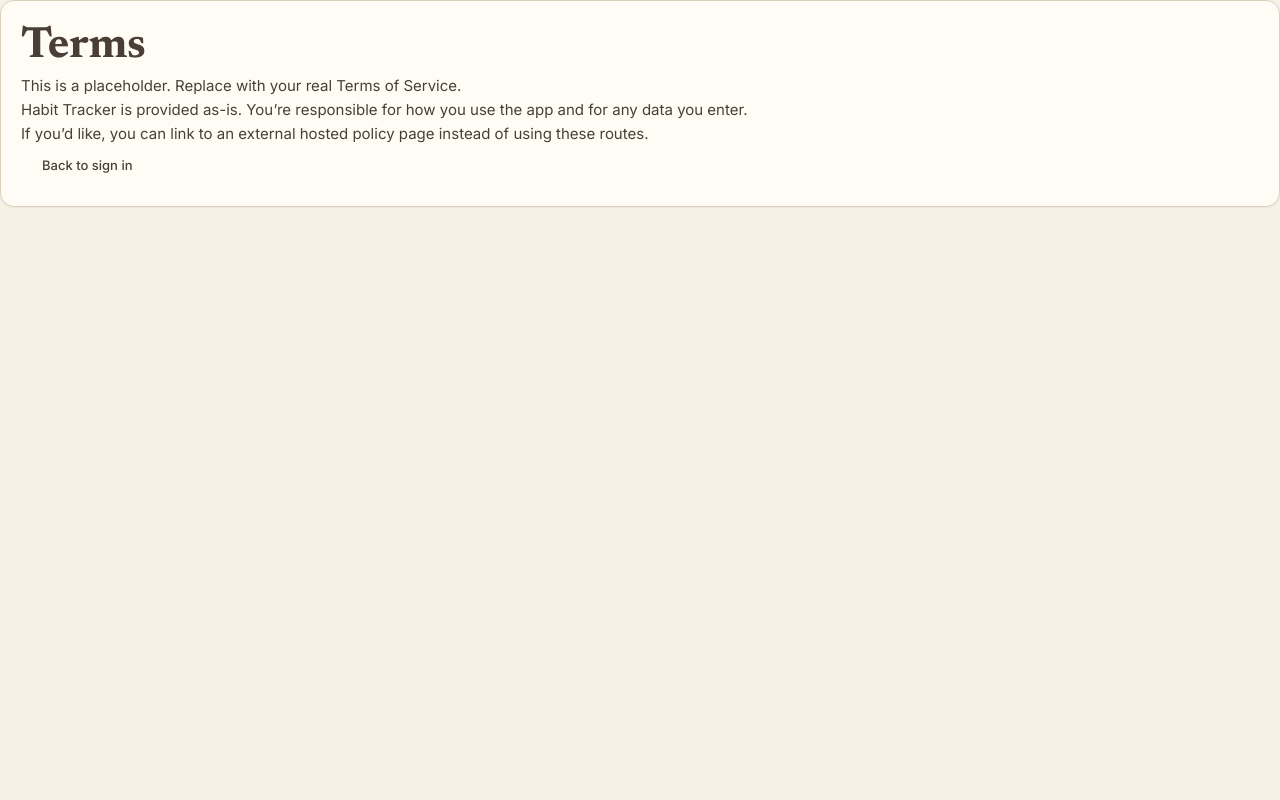
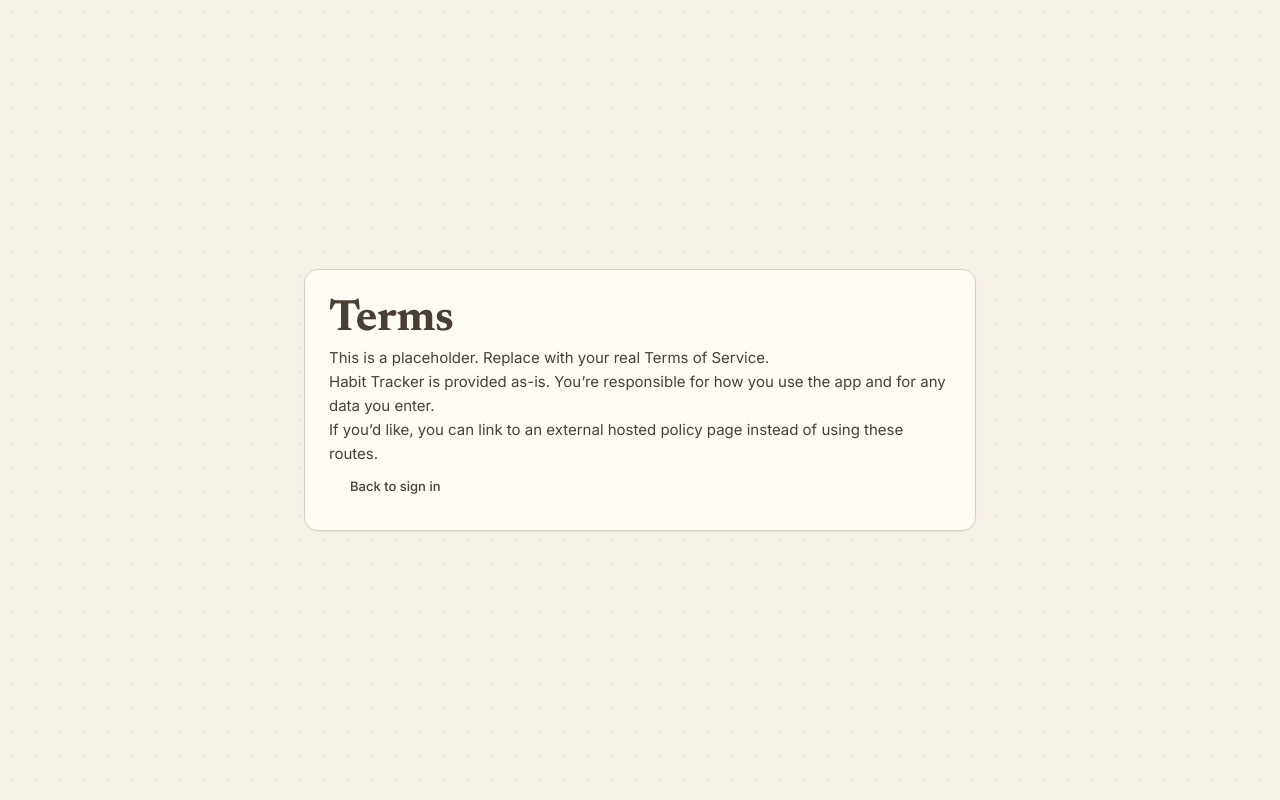
Before and after one commit to parv3213/TinyWins, a Next.js app: page /terms in a window 1280 px wide. Built offline with nearby package versions, Linux system fonts and the light colour scheme; no server answers.

Commit message:
fix: harden auth page layout
Use explicit layout sizing/centering on login, terms, and privacy pages so spacing and max widths are consistent even when utility styles don’t apply as expected.

Made-with: Cursor

```diff
--- a/src/app/terms/page.tsx
+++ b/src/app/terms/page.tsx
@@ -4,8 +4,23 @@ import Link from 'next/link';
 
 export default function TermsPage() {
   return (
-    <div className="min-h-[100dvh] flex items-center justify-center px-4 py-10 sm:py-16 relative z-10">
-      <div className="card w-full max-w-2xl animate-slideUp !p-6 sm:!p-8">
+    <div
+      className="relative z-10"
+      style={{
+        minHeight: '100dvh',
+        display: 'flex',
+        alignItems: 'center',
+        justifyContent: 'center',
+        padding: '40px 16px',
+      }}
+    >
+      <div
+        className="card w-full animate-slideUp"
+        style={{
+          maxWidth: 672,
+          padding: 24,
+        }}
+      >
         <div className="flex flex-col gap-4">
           <div className="flex flex-col gap-2">
             <h1 className="text-center">Terms</h1>
```
Also changed, not shown: src/app/login/page.tsx (+17 -2 lines), src/app/privacy/page.tsx (+17 -2 lines).
